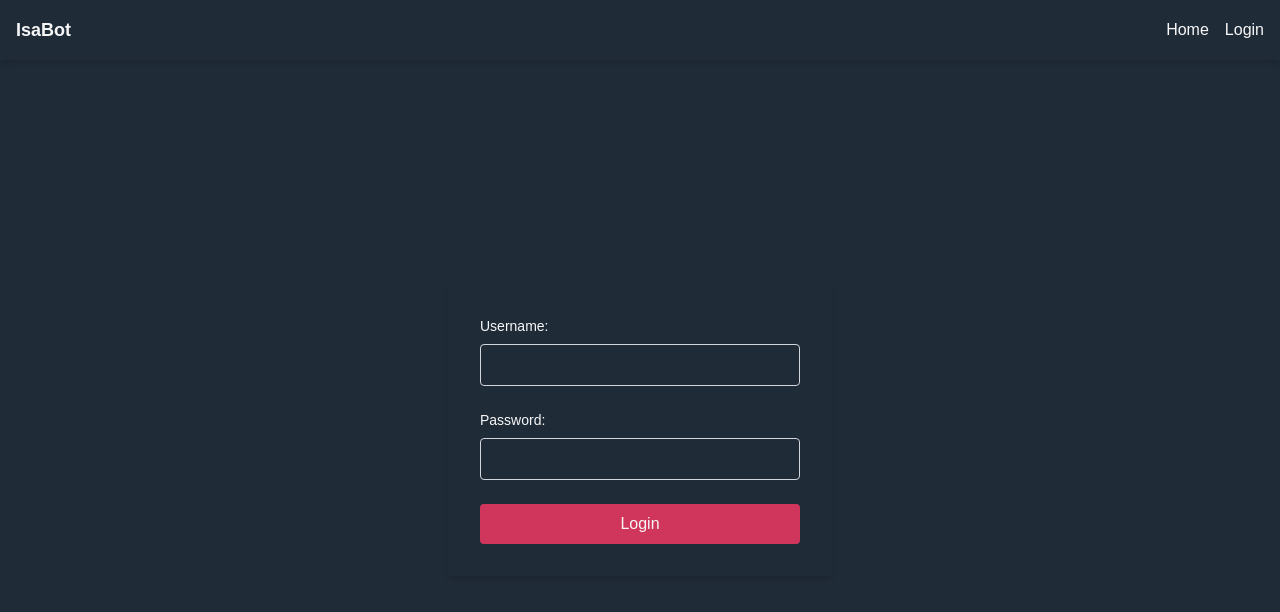
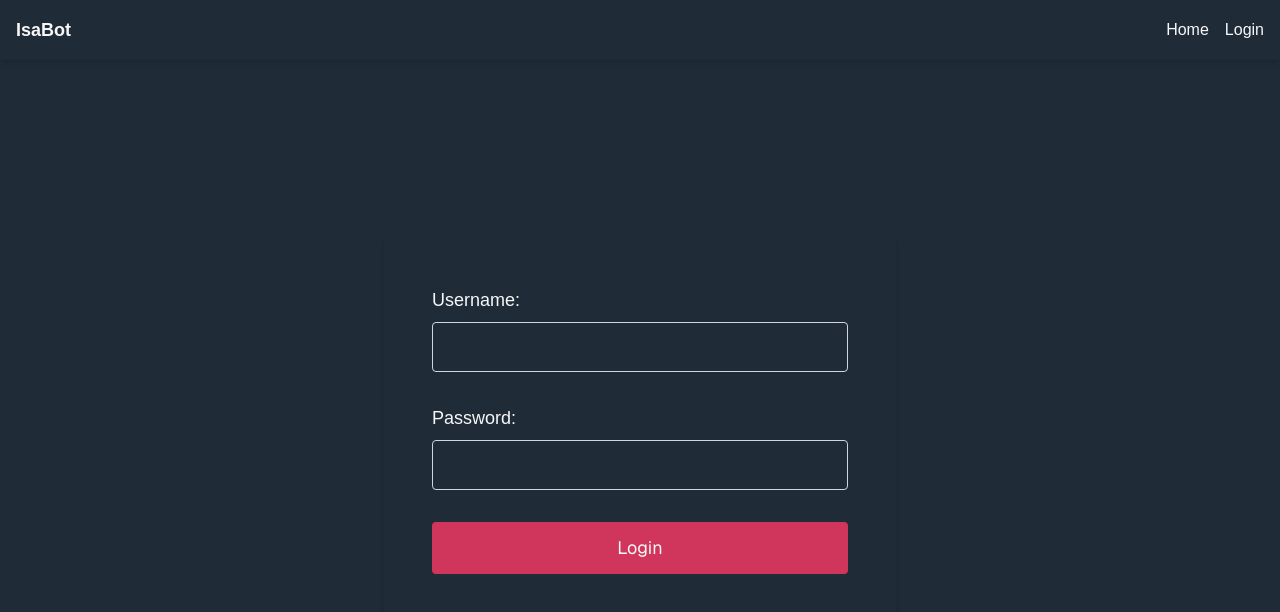
Before and after one commit to Jenni4B/IsaBot, a Next.js app: page /loginPage in a window 1280 px wide. Shown: the top 612 px of the page. Built offline with nearby package versions, Linux system fonts and the light colour scheme.

Commit message:
Made the login form bigger on the page; going to work on the dashboard features and circle back to proper login logic later

```diff
--- a/src/app/loginPage/page.tsx
+++ b/src/app/loginPage/page.tsx
@@ -1,4 +1,5 @@
 'use client';
+
 import React from 'react';
 import NavBar from '../components/navbar';
 
@@ -8,6 +9,9 @@ const loginpage = () => {
         event.preventDefault();
         const form = event.currentTarget;
 
+        // Get the username and password input elements from the form by name.
+        // Use optional chaining and nullish coalescing to safely extract and trim their values.
+        // This ensures both username and password are always strings, even if the inputs are missing.
         const usernameInput = form.elements.namedItem('username') as HTMLInputElement | null;
         const passwordInput = form.elements.namedItem('password') as HTMLInputElement | null;
         const username = usernameInput?.value.trim() ?? '';
@@ -15,10 +19,7 @@ const loginpage = () => {
         if (!username || !password) {
             return;
         }
-
         console.log("Login form submitted");
-        console.log("Username:", username);
-        console.log("Password:", password);
         window.location.href = "/dashboard"; // Redirect to dashboard after login
     }
 
@@ -28,32 +29,32 @@ const loginpage = () => {
             <div className="flex flex-1 items-center justify-center">
                 <form
                     onSubmit={handleLogin}
-                    className="p-8 rounded shadow-md w-full max-w-sm space-y-6"
+                    className="p-12 rounded shadow-md w-full max-w-lg space-y-8"
                 >
                     <div>
-                        <label htmlFor="username" className="block mb-2 text-sm font-medium text-white">Username:</label>
+                        <label htmlFor="username" className="block mb-2 text-lg font-medium text-white">Username:</label>
                         <input
                             type="text"
                             id="username"
                             name="username"
                             required
-                            className="w-full px-3 py-2 border border-gray-300 rounded focus:outline-none focus:ring-2 focus:ring-blue-500"
+                            className="w-full px-4 py-3 border border-gray-300 rounded focus:outline-none focus:ring-2 focus:ring-blue-500 text-base"
                         />
                     </div>
                     <div>
-                        <label htmlFor="password" className="block mb-2 text-sm font-medium text-white">Password:</label>
+                        <label htmlFor="password" className="block mb-2 text-lg font-medium text-white">Password:</label>
                         <input
                             type="password"
                             id="password"
                             name="password"
                             required
-                            className="w-full px-3 py-2 border border-gray-300 rounded focus:outline-none focus:ring-2 focus:ring-blue-500"
+                            className="w-full px-4 py-3 border border-gray-300 rounded focus:outline-none focus:ring-2 focus:ring-blue-500 text-base"
                         />
                     </div>
                     <button
                         type="submit"
-                        style={{ backgroundColor: "var(--color-accent, #D0355B)" }}
-                        className="w-full text-white py-2 rounded hover:bg-blue-700 transition"
+                        style={{ backgroundColor: "var(--color-accent)" }}
+                        className="w-full text-white py-3 rounded hover:opacity-90 font-sans text-lg"
                     >
                         Login
                     </button>
```
